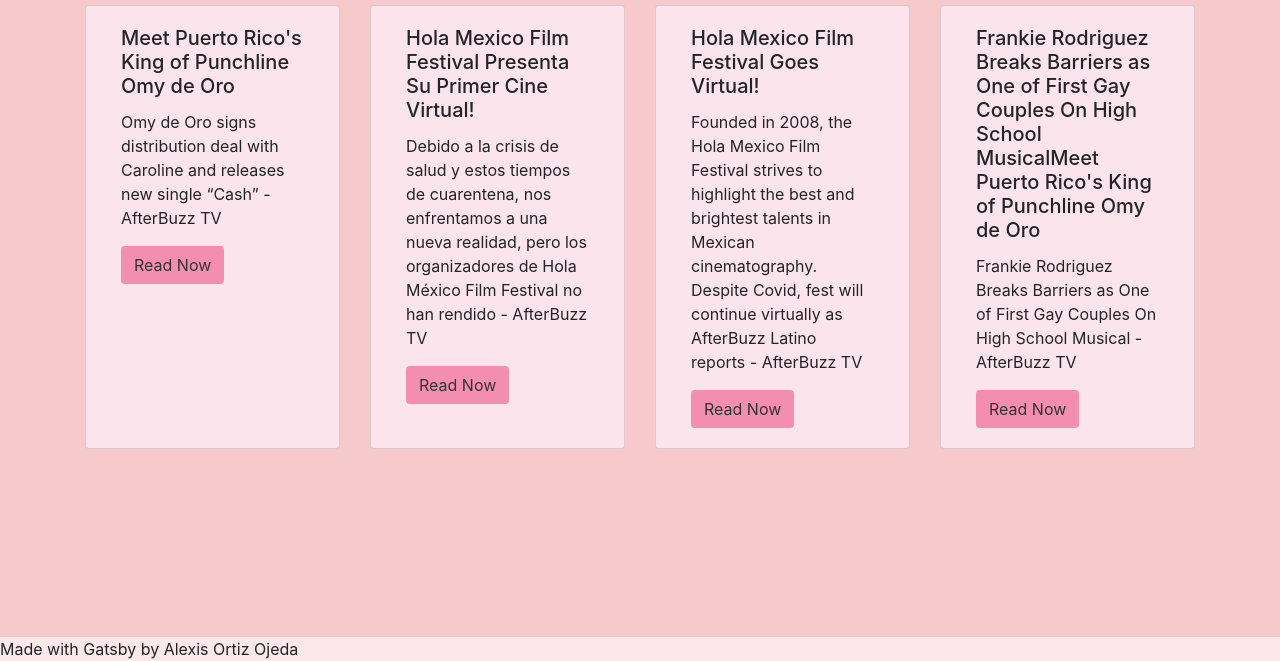
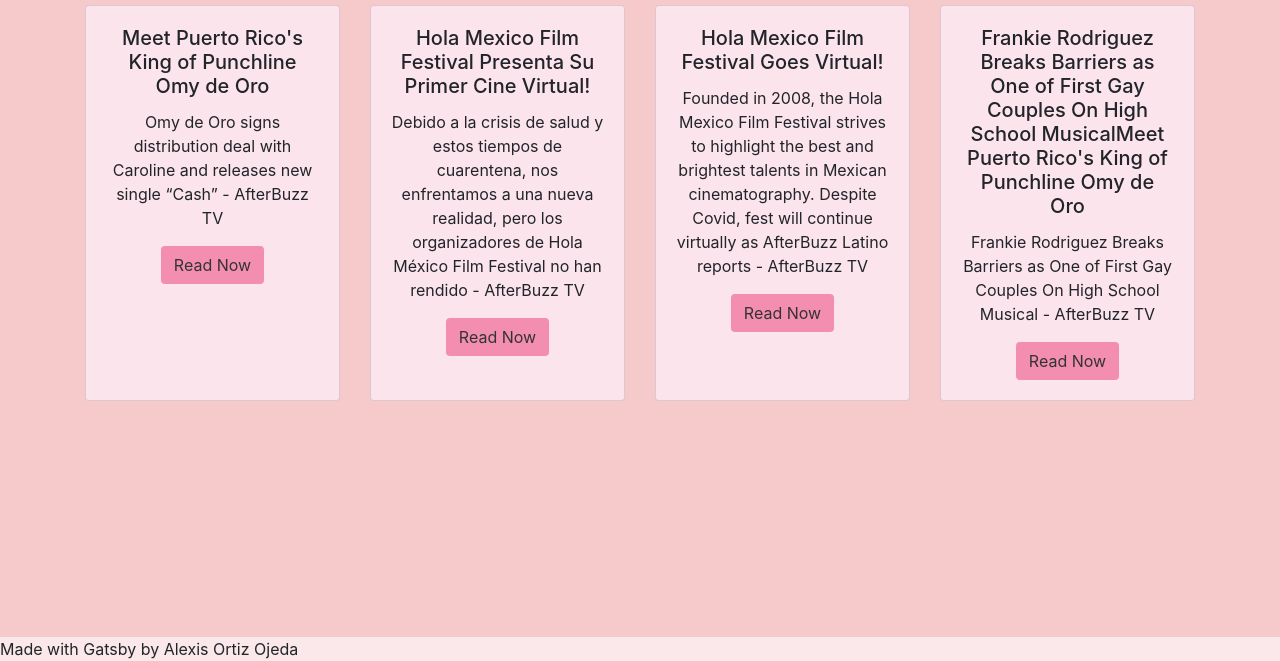
Before and after one commit to aortizoj15/leslie-colon, a Gatsby site: page /articles in a window 1280 px wide. Shown: the part 139-800 px from the top of the page. Built offline with nearby package versions, Linux system fonts and the light colour scheme; Gatsby itself is replaced by a stand-in of ours.

Commit message:
Finished Articles Page

```diff
--- a/scss/articles.scss
+++ b/scss/articles.scss
@@ -6,3 +6,7 @@
 .card-element {
   background-color: #fce4ec;
 }
+
+.card-column {
+  max-width: 360px;
+}
--- a/src/pages/articles.js
+++ b/src/pages/articles.js
@@ -1,63 +1,72 @@
-import React from "react"
-import Container from "react-bootstrap/Container"
-import Head from "../components/Head"
-import Layout from "../components/Layout"
-import CardDeck from "react-bootstrap/CardDeck"
-import Card from "react-bootstrap/Card"
-import "../../scss/articles.scss"
+import React from 'react'
+import Container from 'react-bootstrap/Container'
+import CardDeck from 'react-bootstrap/CardDeck'
+import Card from 'react-bootstrap/Card'
+import Row from 'react-bootstrap/Row'
+import Col from 'react-bootstrap/Col'
+import Layout from '../components/Layout'
+import Head from '../components/Head'
+import '../../scss/articles.scss'
 
 const allArticles = [
   {
     id: 0,
-    text: "Omy de Oro signs distribution deal with Caroline and releases new single “Cash” - AfterBuzz TV",
+    text:
+      'Omy de Oro signs distribution deal with Caroline and releases new single “Cash” - AfterBuzz TV',
     title: "Meet Puerto Rico's King of Punchline Omy de Oro",
-    url: "https://www.afterbuzztv.com/meet-puerto-ricos-king-of-punchline-omy-de-oro/"
+    url:
+      'https://www.afterbuzztv.com/meet-puerto-ricos-king-of-punchline-omy-de-oro/',
   },
   {
     id: 1,
-    text: "Debido a la crisis de salud y estos tiempos de cuarentena, nos enfrentamos a una nueva realidad, pero los organizadores de Hola México Film Festival no han rendido - AfterBuzz TV",
-    title: "Hola Mexico Film Festival Presenta Su Primer Cine Virtual!",
-    url: "https://www.afterbuzztv.com/hola-mexico-film-festival-presenta-su-primer-cine-virtual/"
+    text:
+      'Debido a la crisis de salud y estos tiempos de cuarentena, nos enfrentamos a una nueva realidad, pero los organizadores de Hola México Film Festival no han rendido - AfterBuzz TV',
+    title: 'Hola Mexico Film Festival Presenta Su Primer Cine Virtual!',
+    url:
+      'https://www.afterbuzztv.com/hola-mexico-film-festival-presenta-su-primer-cine-virtual/',
   },
   {
     id: 2,
-    text: "Founded in 2008, the Hola Mexico Film Festival strives to highlight the best and brightest talents in Mexican cinematography. Despite Covid, fest will continue virtually as AfterBuzz Latino reports - AfterBuzz TV",
-    title: "Hola Mexico Film Festival Goes Virtual!",
-    url: "https://www.afterbuzztv.com/hola-mexico-film-festival-goes-virtual/"
+    text:
+      'Founded in 2008, the Hola Mexico Film Festival strives to highlight the best and brightest talents in Mexican cinematography. Despite Covid, fest will continue virtually as AfterBuzz Latino reports - AfterBuzz TV',
+    title: 'Hola Mexico Film Festival Goes Virtual!',
+    url: 'https://www.afterbuzztv.com/hola-mexico-film-festival-goes-virtual/',
   },
   {
     id: 3,
-    text: "Frankie Rodriguez Breaks Barriers as One of First Gay Couples On High School Musical - AfterBuzz TV",
-    title: "Frankie Rodriguez Breaks Barriers as One of First Gay Couples On High School MusicalMeet Puerto Rico's King of Punchline Omy de Oro",
-    url: "https://www.afterbuzztv.com/frankie-rodriguez-breaks-barriers-as-one-of-first-gay-couples-on-high-school-musical/"
+    text:
+      'Frankie Rodriguez Breaks Barriers as One of First Gay Couples On High School Musical - AfterBuzz TV',
+    title:
+      "Frankie Rodriguez Breaks Barriers as One of First Gay Couples On High School MusicalMeet Puerto Rico's King of Punchline Omy de Oro",
+    url:
+      'https://www.afterbuzztv.com/frankie-rodriguez-breaks-barriers-as-one-of-first-gay-couples-on-high-school-musical/',
   },
 ]
 
-const Articles = () => {
-  const articleCards = allArticles.map(article => {
-    return (
-      <Card className="card-element col-md-12" key={article.id}>
+const articleCards = allArticles.map(article => (
+  <Col className="card-column col-12 col-md-6 col-lg-3 mb-3" key={article.id}>
+    <Card className="card-element text-center h-100">
       <Card.Body>
         <Card.Title>{article.title}</Card.Title>
         <Card.Text>{article.text}</Card.Text>
-          <a className="read-now-btn btn" href={article.url}>Read Now</a>
+        <a className="read-now-btn btn" href={article.url}>
+          Read Now
+        </a>
       </Card.Body>
     </Card>
-    )
-  })
-  return (
+  </Col>
+))
+
+const Articles = () => (
   <Layout>
     <>
       <Head title="Articles" />
       <Container>
         <h1>Articles</h1>
-          <CardDeck>
-            {articleCards}
-          </CardDeck>
+        <Row className="justify-content-center">{articleCards}</Row>
       </Container>
     </>
   </Layout>
 )
-}
 
 export default Articles
```
Lines whose indentation alone changed are shown as unchanged.
